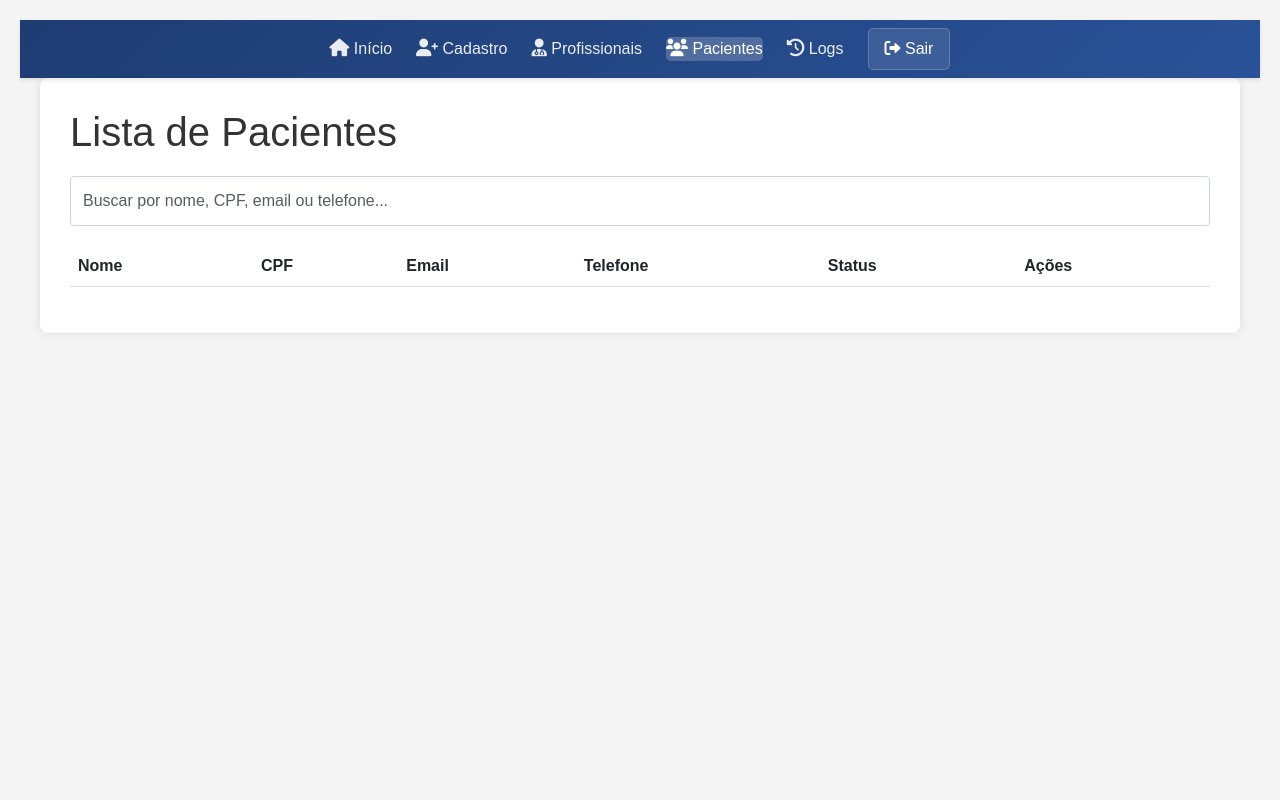
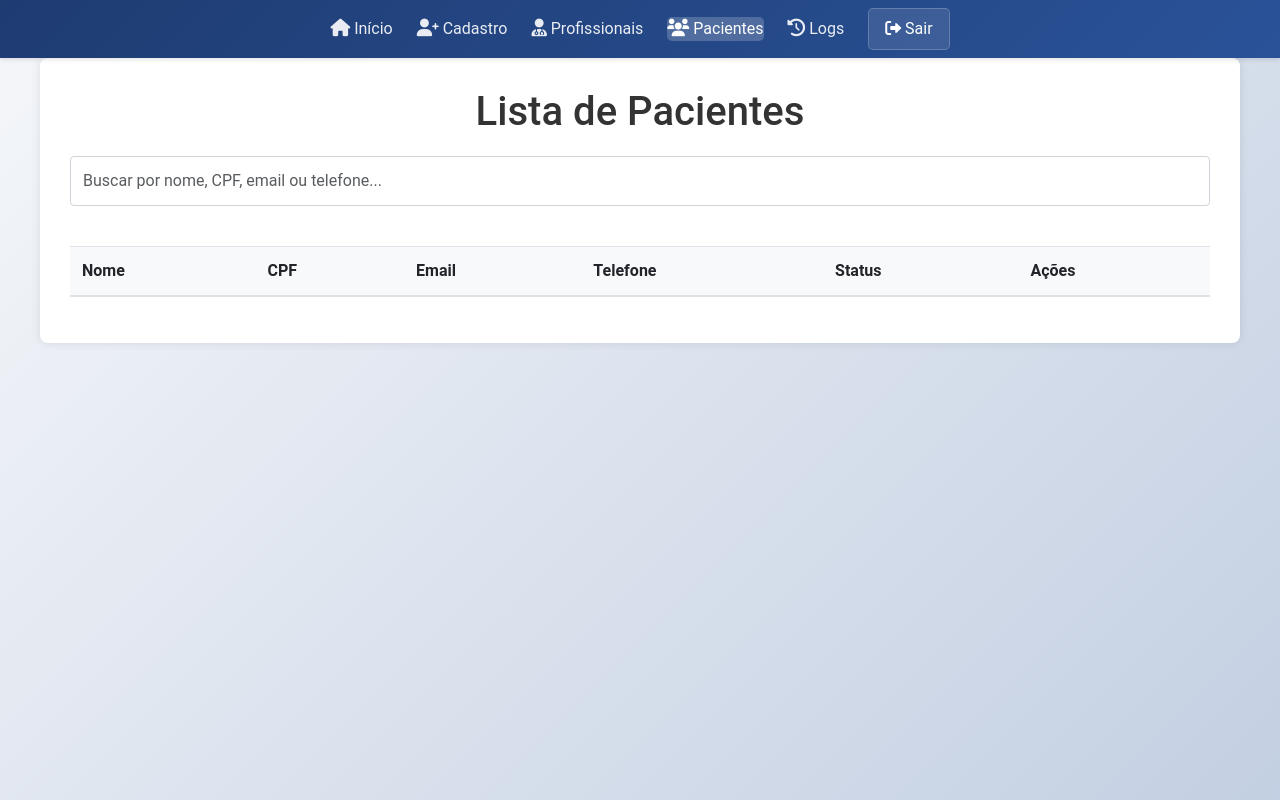
Before and after one commit to betolara1/Monitoramento-Saude-UAM, a PHP site: page /listar_pacientes.php in a window 1280 px wide. Run offline with PHP 8.4, Linux system fonts and the light colour scheme; the visitor is signed in with stand-in values (Sample User, id 1); data that the repository does not hold is empty; some libraries are stand-ins or nearby versions.

Commit message:
listar pacientes e profissionais colocado no padrao

```diff
--- a/listar_pacientes.php
+++ b/listar_pacientes.php
@@ -60,21 +60,19 @@ $titulo = ($is_admin || $is_medico || $is_enfermeiro || $is_acs) ? "Lista de Pac
     <meta charset="UTF-8">
     <meta name="viewport" content="width=device-width, initial-scale=1.0">
     <title><?php echo $titulo; ?></title>
-    <link href="https://cdnjs.cloudflare.com/ajax/libs/bootstrap/5.3.0/css/bootstrap.min.css" rel="stylesheet">
+    <link href="https://cdn.jsdelivr.net/npm/bootstrap@5.3.0/dist/css/bootstrap.min.css" rel="stylesheet">
+    <link href="https://cdn.jsdelivr.net/npm/select2@4.1.0-rc.0/dist/css/select2.min.css" rel="stylesheet" />
+    <link href="https://cdn.jsdelivr.net/npm/select2-bootstrap-5-theme@1.3.0/dist/select2-bootstrap-5-theme.min.css" rel="stylesheet" />
     <script src="https://code.jquery.com/jquery-3.6.0.min.js"></script>
-    <link href="https://cdn.jsdelivr.net/npm/select2@4.1.0-rc.0/dist/css/select2.min.css" rel="stylesheet" />
+    <script src="https://cdn.jsdelivr.net/npm/bootstrap@5.3.0/dist/js/bootstrap.bundle.min.js"></script>
     <script src="https://cdn.jsdelivr.net/npm/select2@4.1.0-rc.0/dist/js/select2.min.js"></script>
+    <script src="https://cdnjs.cloudflare.com/ajax/libs/jquery.mask/1.14.16/jquery.mask.min.js"></script>
+    <script src="https://cdn.jsdelivr.net/npm/sweetalert2@11"></script>
     <style>
-        * {
-            margin: 0;
-            padding: 0;
-            box-sizing: border-box;
-            font-family: Arial, sans-serif;
-        }
-
         body {
-            background-color: #f4f4f4;
-            padding: 20px;
+            font-family: 'Roboto', sans-serif;
+            background: linear-gradient(135deg, #f5f7fa 0%, #c3cfe2 100%);
+            min-height: 100vh;
         }
 
         .container {
@@ -89,6 +87,7 @@ $titulo = ($is_admin || $is_medico || $is_enfermeiro || $is_acs) ? "Lista de Pac
         h1 {
             color: #333;
             margin-bottom: 20px;
+            text-align: center;
         }
 
         .search-box {
@@ -172,6 +171,71 @@ $titulo = ($is_admin || $is_medico || $is_enfermeiro || $is_acs) ? "Lista de Pac
                 padding: 6px 12px;
             }
         }
+
+        .table-container {
+            overflow-x: auto;
+            margin-top: 20px;
+            width: 100%;
+        }
+
+        .table {
+            width: 100%;
+            margin-bottom: 1rem;
+            background-color: transparent;
+            border-collapse: collapse;
+        }
+
+        .table th,
+        .table td {
+            padding: 12px;
+            vertical-align: middle;
+            border-top: 1px solid #dee2e6;
+            word-wrap: break-word;
+            white-space: normal;
+        }
+
+        .table thead th {
+            vertical-align: bottom;
+            border-bottom: 2px solid #dee2e6;
+            background-color: #f8f9fa;
+            position: sticky;
+            top: 0;
+            z-index: 1;
+        }
+
+        .btn {
+            display: inline-block;
+            margin: 2px;
+        }
+
+        .status-badge {
+            padding: 6px 12px;
+            border-radius: 20px;
+            font-size: 14px;
+            font-weight: 500;
+        }
+
+        .status-completo {
+            background-color: #198754;
+            color: white;
+        }
+
+        .status-pendente {
+            background-color: #ffc107;
+            color: #000;
+        }
+
+        .btn-primary {
+            background-color: #4CAF50;
+            border-color: #4CAF50;
+            color: white;
+        }
+
+        .btn-primary:hover {
+            background-color: #45a049;
+            border-color: #45a049;
+            transform: translateY(-2px);
+        }
     </style>
 </head>
 <body>
@@ -209,7 +273,7 @@ $titulo = ($is_admin || $is_medico || $is_enfermeiro || $is_acs) ? "Lista de Pac
                             <td><?php echo htmlspecialchars($usuario['telefone']); ?></td>
                             <td>
                                 <?php if ($usuario['tipo_doenca']): ?>
-                                    <span class="status-badge status-cadastrado">Cadastro Completo</span>
+                                    <span class="status-badge status-completo">Cadastro Completo</span>
                                 <?php else: ?>
                                     <span class="status-badge status-pendente">Pendente</span>
                                 <?php endif; ?>
@@ -218,24 +282,24 @@ $titulo = ($is_admin || $is_medico || $is_enfermeiro || $is_acs) ? "Lista de Pac
                                 <?php if ($is_paciente): ?>
                                     <?php if ($usuario['paciente_id']): ?>
                                         <a href="editar_paciente.php?id=<?php echo $usuario['paciente_id']; ?>"
-                                           class="btn-editar">
+                                           class="btn btn-primary">
                                             Editar Meus Dados
                                         </a>
                                     <?php else: ?>
                                         <a href="cadastro_paciente.php?id=<?php echo $usuario['id']; ?>"
-                                           class="btn-editar">
+                                           class="btn btn-primary">
                                             Completar Meu Cadastro
                                         </a>
                                     <?php endif; ?>
                                 <?php else: ?>
                                     <?php if ($usuario['paciente_id']): ?>
                                         <a href="editar_paciente.php?id=<?php echo $usuario['paciente_id']; ?>"
-                                           class="btn-editar">
+                                           class="btn btn-primary">
                                             Editar Paciente
                                         </a>
                                     <?php else: ?>
                                         <a href="cadastro_paciente.php?id=<?php echo $usuario['id']; ?>"
-                                           class="btn-editar">
+                                           class="btn btn-primary">
                                             Completar Cadastro
                                         </a>
                                     <?php endif; ?>
```
Also changed, not shown: listar_profissionais.php (+1 -34 lines), visualizar_logs.php (+4 -4 lines).
